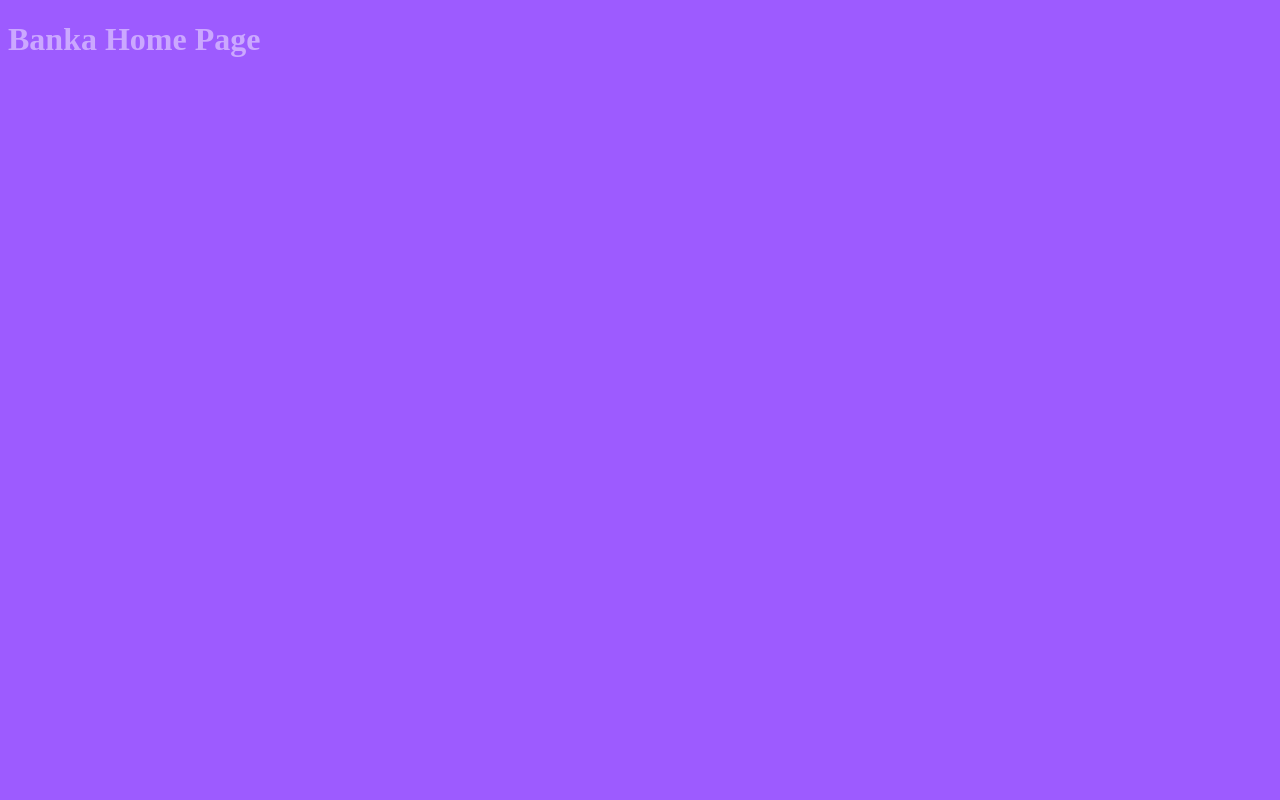
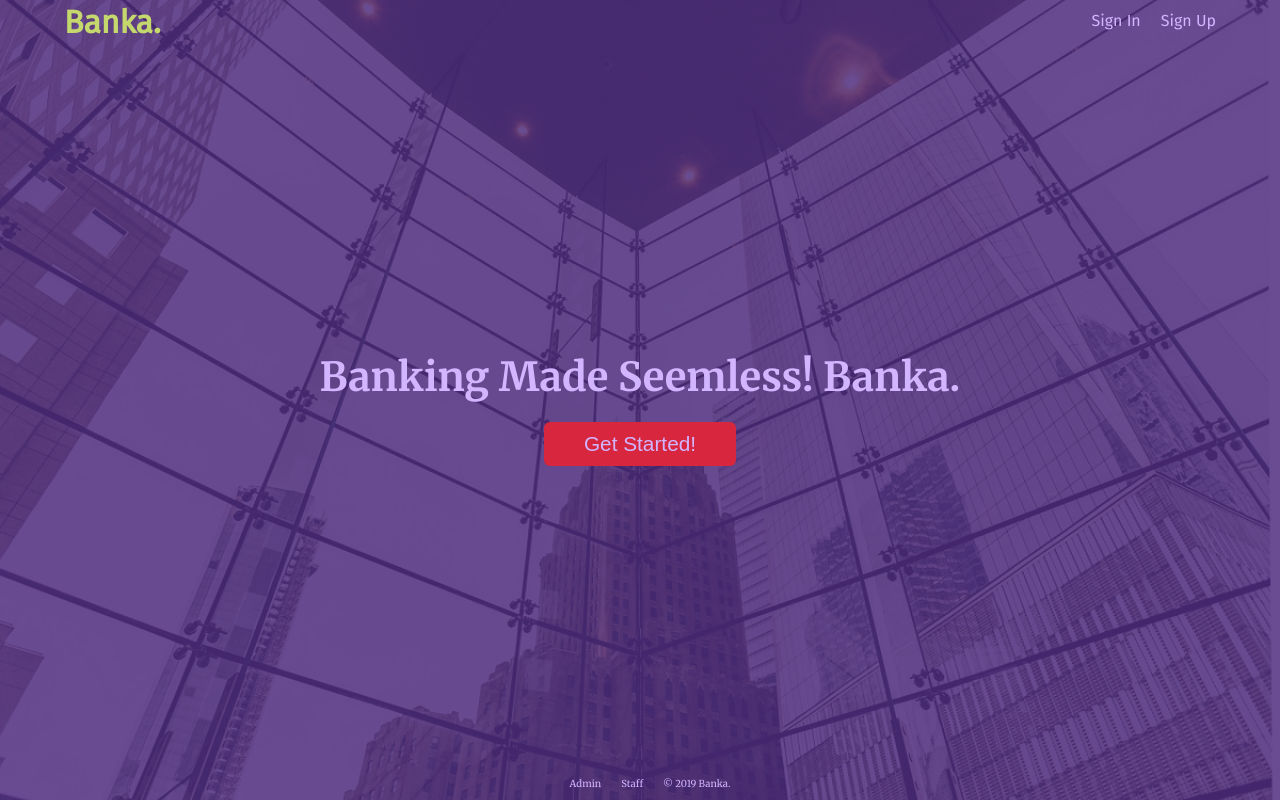
Before and after one commit to wptechprodigy/Banka, a plain HTML site: page ui/index.html in a window 1280 px wide. Drawn offline with Linux system fonts and the light colour scheme.

Commit message:
[Feature #164761082] Design Banka homepage for users

```diff
--- a/ui/css/style.css
+++ b/ui/css/style.css
@@ -1,7 +1,171 @@
+@import url('https://fonts.googleapis.com/css?family=Fira+Sans|Merriweather:400,700,900');
+/* Color Scheme
+  dark: #4f2d7f
+  light: #9d5bff
+  mid-light: #7e49cc
+  x-light: cba8ff
+  bluish: 34007f
+*/
+:root {
+	--fira-family: 'Fira Sans', sans-serif;
+	--Merriweather-family: 'Merriweather', serif;
+	--dark: #4f2d7f;
+	--light: #9d5bff;
+	--rusty-red: #d7263d;
+	--x-light: #d2b5ff;
+	--june-bud: #c5d86d;
+}
+
+/* Global styling */
+
+* {
+	margin: 0;
+	padding: 0;
+	box-sizing: border-box;
+}
+
 body {
-	background: #9d5bff;
+	font-family: var(--Merriweather-family);
+	overflow: hidden;
+}
+
+html,
+body {
+	width: 100%;
+	height: 100%;
+}
+
+#body-bg {
+	background: url('/ui/img/erol-ahmed-632016-unsplash.jpg') no-repeat center
+		center / cover;
+	height: 100vh;
+	position: relative;
+	z-index: 0;
+}
+
+#body-bg::before {
+	position: absolute;
+	content: '';
+	height: 100%;
+	width: 100%;
+	top: 0;
+	left: 0;
+	background-color: var(--dark);
+	opacity: 0.85;
+	z-index: -1;
+}
+
+li {
+	list-style: none;
+}
+
+a {
+	text-decoration: none;
 }
 
 h1 {
-	color: #cba8ff;
+	color: var(--x-light);
 }
+
+.container {
+	width: 90%;
+	margin: 0 auto;
+}
+
+.main-style {
+	min-height: 100%;
+	display: flex;
+	flex-direction: column;
+	align-items: stretch;
+}
+
+.header,
+.content,
+.footer {
+	flex-shrink: 0;
+}
+
+.header {
+	display: flex;
+	order: 1;
+	justify-content: space-between;
+	justify-items: center;
+	line-height: 1.5em;
+	height: 40px;
+}
+
+.header .brand {
+	justify-items: flex-start;
+	font-family: var(--fira-family);
+	padding: 10px 0;
+}
+
+.header .brand h1 a {
+	font-size: 2rem;
+	color: var(--june-bud);
+}
+
+.header nav {
+	display: flex;
+	justify-items: flex-end;
+	align-items: center;
+}
+
+.header nav li a {
+	font-family: var(--fira-family);
+	margin-left: 20px;
+	padding-bottom: 3px;
+	color: var(--x-light);
+	transition: all 0.5s ease-in-out;
+}
+
+.header nav li a:hover {
+	border-bottom: 2px solid var(--june-bud);
+	/* transform: translateX(0, 100%); */
+}
+
+.content {
+	display: flex;
+	order: 2;
+	flex-grow: 1;
+	flex-direction: column;
+	justify-content: center;
+	align-items: center;
+	margin: 18% auto;
+	text-align: center;
+}
+
+.content h1 {
+	font-size: 2.5em;
+	margin-bottom: 20px;
+}
+
+button.get-started {
+	border: none;
+	padding: 10px 40px;
+	border-radius: 6px;
+	background-color: var(--rusty-red);
+}
+
+button.get-started a {
+	font: var(--fira-family);
+	font-size: 1.3rem;
+	color: var(--x-light);
+	font-weight: 500;
+}
+
+.footer {
+	display: flex;
+	order: 99;
+	justify-content: center;
+	font-size: 0.6em;
+	padding-bottom: 10px;
+}
+
+.footer li {
+	margin-left: 20px;
+}
+
+li.footer-list a {
+	color: var(--x-light);
+}
--- a/ui/index.html
+++ b/ui/index.html
@@ -7,8 +7,27 @@
 		<link rel="stylesheet" href="./css/style.css" />
 		<title>Banka - Welcome to Banka</title>
 	</head>
-	<body>
-		<h1>Banka Home Page</h1>
+	<body id="body-bg">
+		<div class="container main-style">
+			<section class="header">
+				<div class="brand">
+					<h1><a href="#">Banka.</a></h1>
+				</div>
+				<nav>
+					<li><a href="#">Sign In</a></li>
+					<li><a href="#">Sign Up</a></li>
+				</nav>
+			</section>
+			<section class="content">
+				<h1 class="home-content">Banking Made Seemless! <span>Banka.</span></h1>
+				<button class="get-started"><a href="sign-up">Get Started!</a></button>
+			</section>
+			<section class="footer">
+				<li class="footer-list"><a href="">Admin</a></li>
+				<li class="footer-list"><a href="">Staff</a></li>
+				<li class="footer-list"><a href="">&copy; 2019 Banka. </a></li>
+			</section>
+		</div>
 	</body>
 	<script src="./js/app.js"></script>
 </html>
```
Also changed, not shown: ui/img/erol-ahmed-632016-unsplash.jpg (added).
